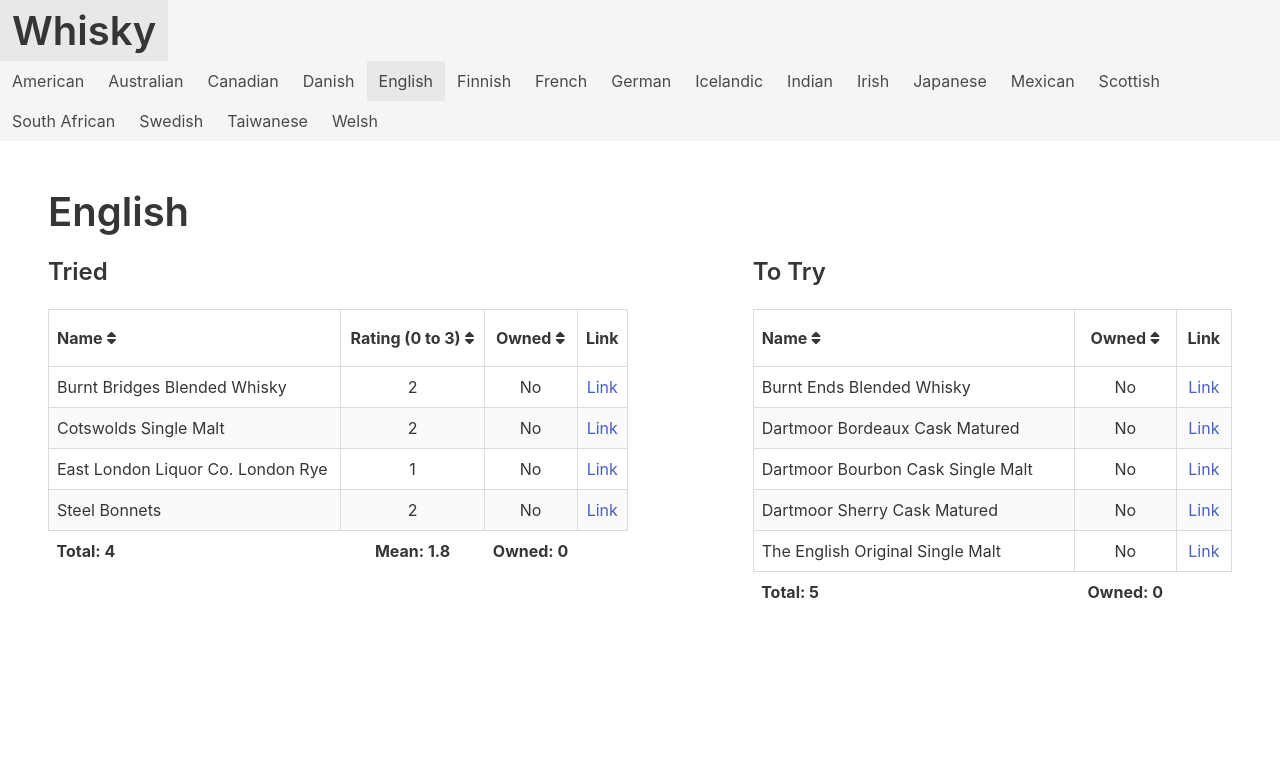
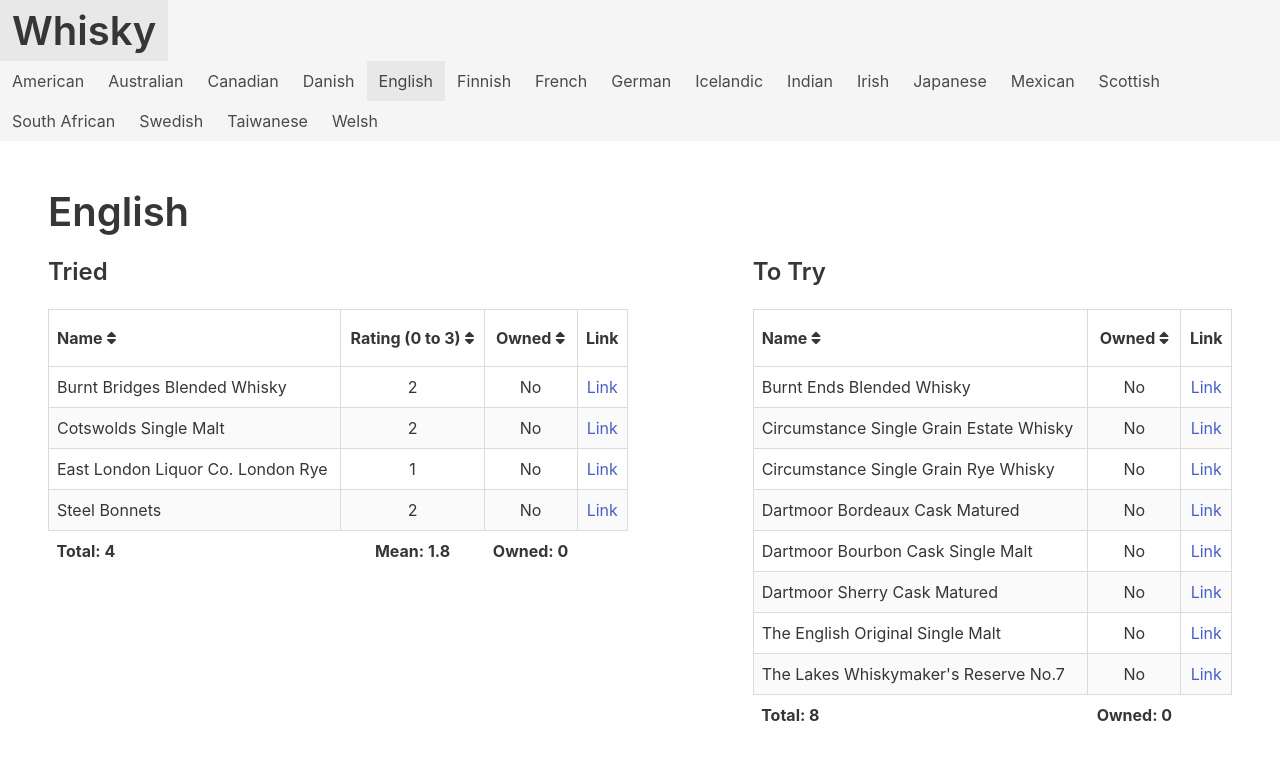
Before and after one commit to grega/whisky, a Jekyll site: the page built from english.html, in a window 1280 px wide. Shown: the top 760 px of the page. Built offline with Jekyll 4.4.1, drawn with Linux system fonts in a browser that asks for light colours; nearby versions of some CDN libraries.

Commit message:
Add a bunch to try

```diff
--- a/_data/american/to_try.yml
+++ b/_data/american/to_try.yml
@@ -8,6 +8,7 @@
 - name: Peerless Rye
 - name: Hudson Do The Rye Thing Straight Rye
 - name: Michter's US*1 Small Batch Bourbon
+- name: Michter's US*1 Straight Rye
 - name: Old Overholt 10 Cask Strength Rye
   owned: true
   link: https://thebourbonculture.com/whiskey-reviews/old-overholt-10-year-old-cask-strength-rye-whiskey-review/
--- a/_data/english/to_try.yml
+++ b/_data/english/to_try.yml
@@ -3,3 +3,6 @@
 - name: Dartmoor Sherry Cask Matured
 - name: Dartmoor Bordeaux Cask Matured
 - name: Burnt Ends Blended Whisky
+- name: The Lakes Whiskymaker's Reserve No.7
+- name: Circumstance Single Grain Estate Whisky
+- name: Circumstance Single Grain Rye Whisky
--- a/_data/indian/to_try.yml
+++ b/_data/indian/to_try.yml
@@ -0,0 +1 @@
+- name: Rampur Double Cask Single Malt
--- a/_data/irish/to_try.yml
+++ b/_data/irish/to_try.yml
@@ -16,3 +16,4 @@
 - name: Method and Madness Single Pot Still
 - name: Roe & Co
   owned: true
+- name: Boann Madeira Single Pot Still
--- a/_data/japanese/to_try.yml
+++ b/_data/japanese/to_try.yml
@@ -11,3 +11,4 @@
 - name: Tokinoka White Oak Black
   owned: true
 - name: Mars Tsunuki 2022 Edition
+- name: The Matsui Sakura Cask
--- a/_data/scottish/to_try.yml
+++ b/_data/scottish/to_try.yml
@@ -24,3 +24,4 @@
   owned: true
 - name: Deanston 14 Organic
   owned: true
+- name: Glenmorangie 18
--- a/_data/scottish/tried.yml
+++ b/_data/scottish/tried.yml
@@ -234,7 +234,7 @@
 - name: Kilkerran 12
   rating: 2
 
-- name: Isle of Raasay
+- name: Isle of Raasay Single Malt
   rating: 3
 
 - name: Corrour House Blended Scotch
```
